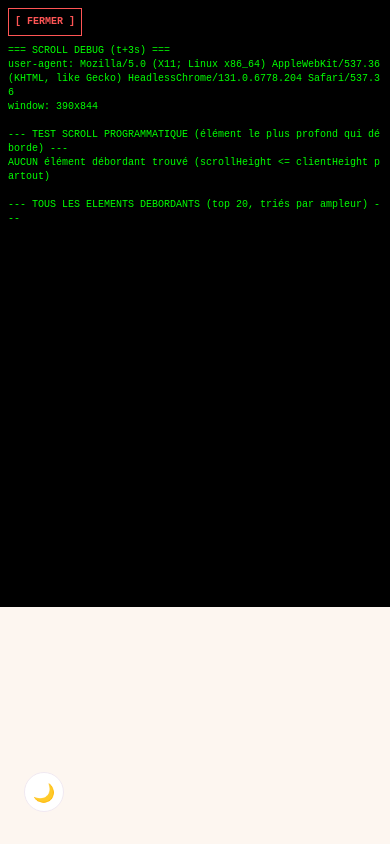
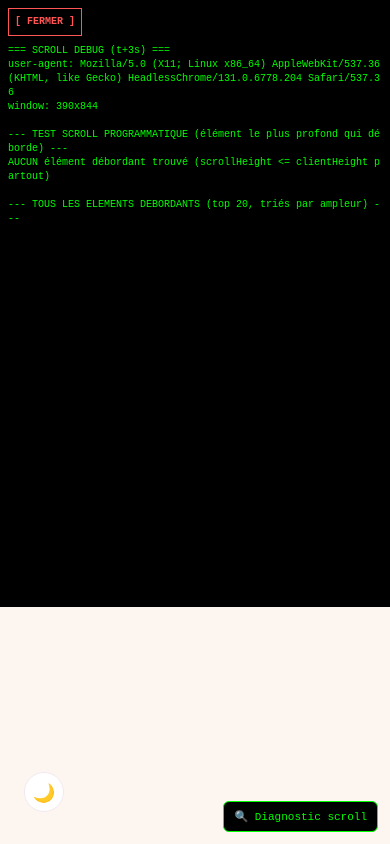
Before and after one commit to zZANASZz/baby-link, a React Native app: screen /ParentTabs in a window 390 px wide. Built offline with nearby package versions, Linux system fonts and the light colour scheme.

Commit message:
diagnostic bouton manuel

```diff
--- a/App.js
+++ b/App.js
@@ -142,6 +142,30 @@ function runScrollDiagnostic() {
 }
 // ==== FIN SCROLL_DEBUG ====
 
+function ScrollDebugButton() {
+  return (
+    <div
+      id="scroll-debug-trigger"
+      onClick={runScrollDiagnostic}
+      style={{
+        position: 'fixed',
+        bottom: 12,
+        right: 12,
+        zIndex: 2147483646,
+        background: '#000',
+        color: '#0f0',
+        fontFamily: 'monospace',
+        fontSize: 11,
+        padding: '8px 10px',
+        borderRadius: 6,
+        border: '1px solid #0f0',
+      }}
+    >
+      🔍 Diagnostic scroll
+    </div>
+  );
+}
+
 export default function App() {
   useEffect(() => {
     if (SCROLL_DEBUG && Platform.OS === 'web') {
@@ -150,5 +174,10 @@ export default function App() {
     }
   }, []);
 
-  return <Navigation />;
+  return (
+    <>
+      <Navigation />
+      {SCROLL_DEBUG && Platform.OS === 'web' && <ScrollDebugButton />}
+    </>
+  );
 }
--- a/screens/parent/ParentTabs.js
+++ b/screens/parent/ParentTabs.js
@@ -119,6 +119,6 @@ const styles = (theme) => StyleSheet.create({
   },
   content: {
     flex: 1,
-    ...(Platform.OS === 'web' ? { minHeight: 0, display: 'flex', flexDirection: 'column' } : {}),
+    ...(Platform.OS === 'web' ? { minHeight: 0, overflow: 'hidden', display: 'flex', flexDirection: 'column' } : {}),
   },
 });
--- a/screens/staff/StaffTabs.js
+++ b/screens/staff/StaffTabs.js
@@ -188,6 +188,6 @@ const styles = (theme) => StyleSheet.create({
   },
   content: {
     flex: 1,
-    ...(Platform.OS === 'web' ? { minHeight: 0, display: 'flex', flexDirection: 'column' } : {}),
+    ...(Platform.OS === 'web' ? { minHeight: 0, overflow: 'hidden', display: 'flex', flexDirection: 'column' } : {}),
   },
 });
```
Also changed, not shown: 1 other file (tests, documents, lock files or other folders).
